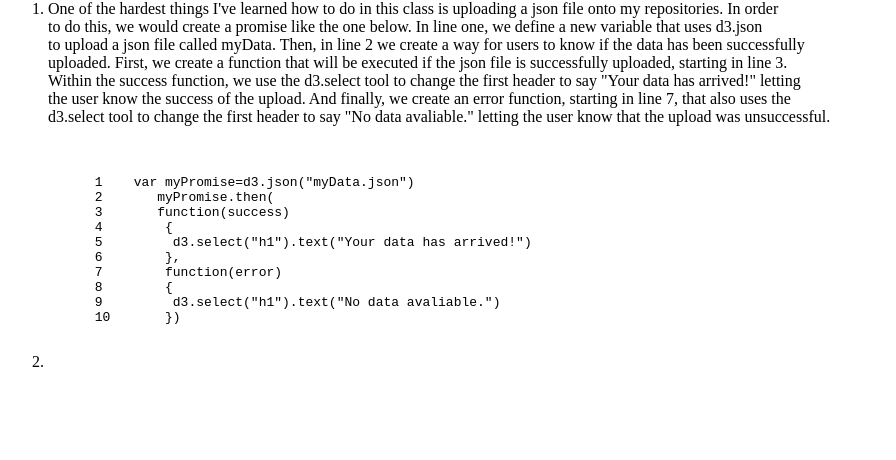
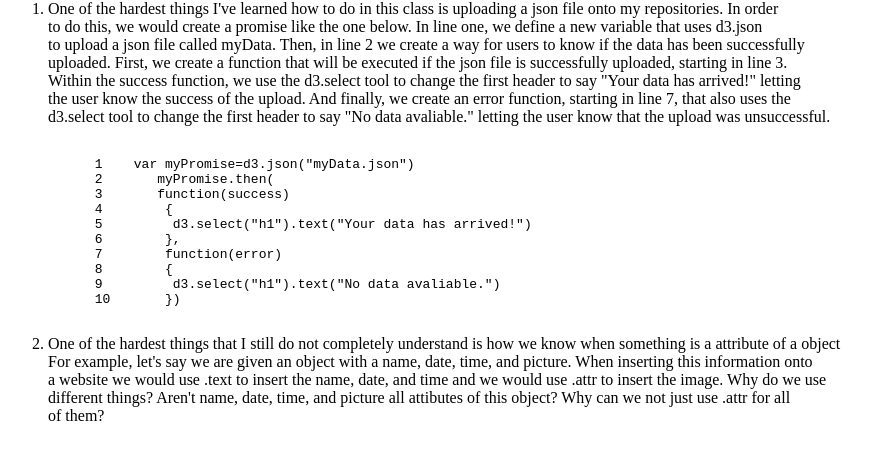
Before and after one commit to matherlyr/reflectionPrep, a plain HTML site: page index.html in a window 1280 px wide. Shown: the part 66-526 px from the top of the page, without its empty margins (0-896 px from the left). Drawn offline with Linux system fonts and the light colour scheme.

Commit message:
Update index.html

```diff
--- a/index.html
+++ b/index.html
@@ -9,7 +9,6 @@
         Within the success function, we use the d3.select tool to change the first header to say "Your data has arrived!" letting<br>
         the user know the success of the upload. And finally, we create an error function, starting in line 7, that also uses the<br>
         d3.select tool to change the first header to say "No data avaliable." letting the user know that the upload was unsuccessful.<br>
-      <br>
       <br>
       <pre>
       1    var myPromise=d3.json("myData.json")
@@ -24,7 +23,12 @@
       10       })
       </pre>
   </li>
-  <li></li>
+  <li>One of the hardest things that I still do not completely understand is how we know when something is a attribute of a object<br>
+        For example, let's say we are given an object with a name, date, time, and picture. When inserting this information onto<br>
+        a website we would use .text to insert the name, date, and time and we would use .attr to insert the image. Why do we use<br>
+        different things? Aren't name, date, time, and picture all attibutes of this object? Why can we not just use .attr for all<br>
+        of them?
+  </li>
 </ol>
 </body>
 </html>
```
